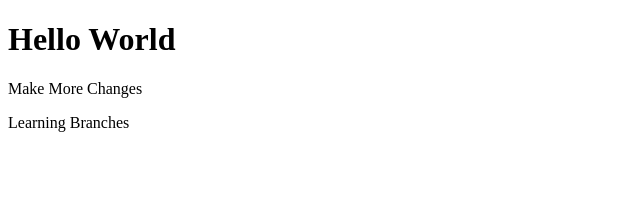
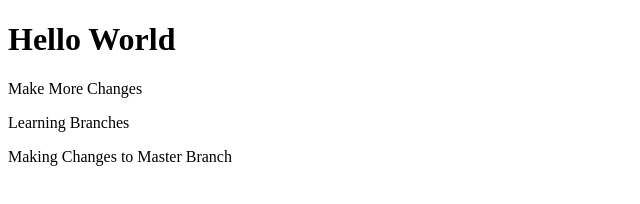
Before and after one commit to thoufiq-hbwsl/git-assignment, a plain HTML site: page index.html in a window 1280 px wide. Shown: the whole page, without its empty margins (0-640 px from the left). Drawn offline with Linux system fonts and the light colour scheme.

Commit message:
master branch is stable and doesn’t test new features

```diff
--- a/index.html
+++ b/index.html
@@ -11,5 +11,7 @@
     <p>Make More Changes</p>
 
     <p>Learning Branches</p>
+
+    <p>Making Changes to Master Branch</p>
 </body>
 </html>
```
Also changed, not shown: dir3/m1.txt (added), dir3/m2.txt (added).
